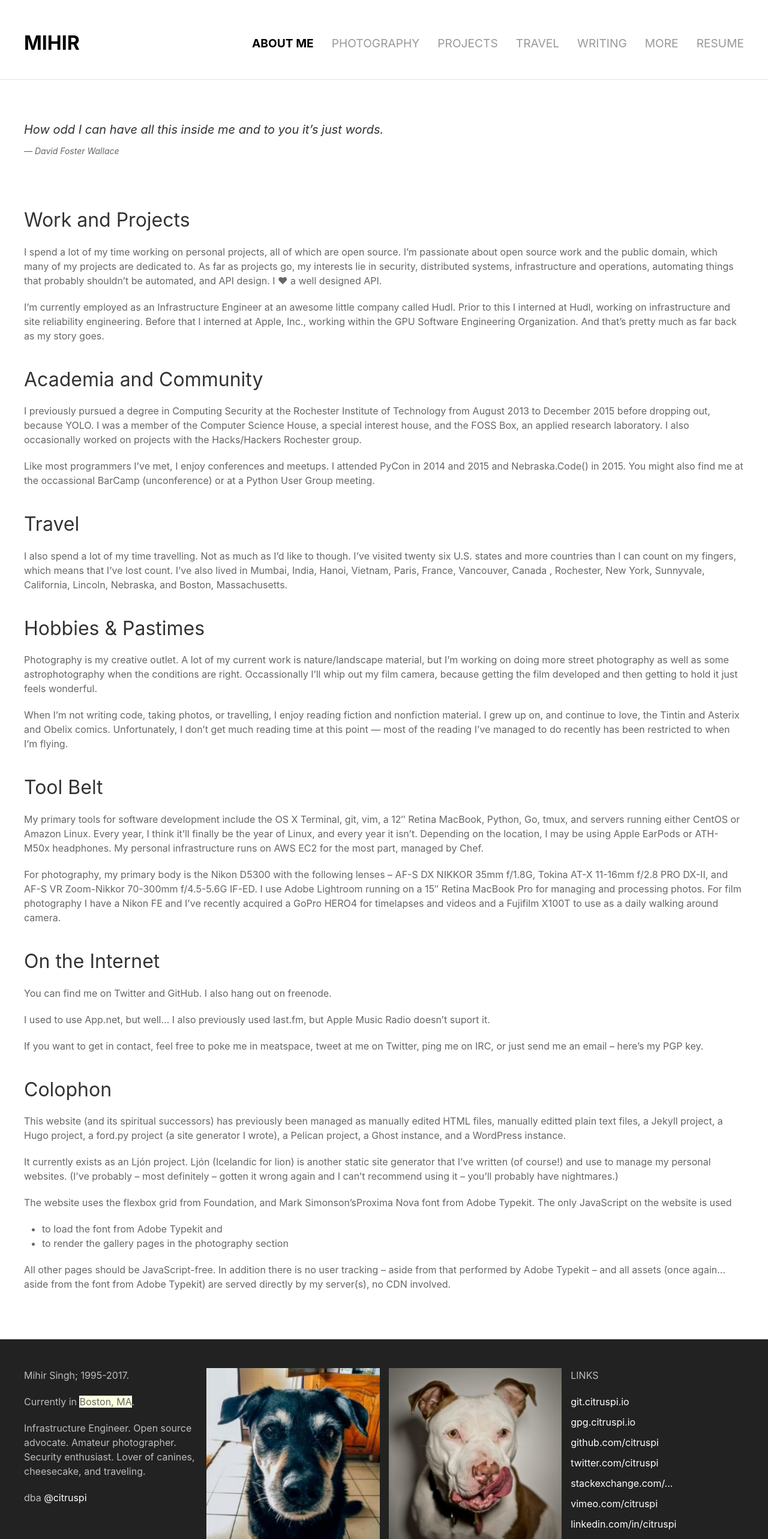
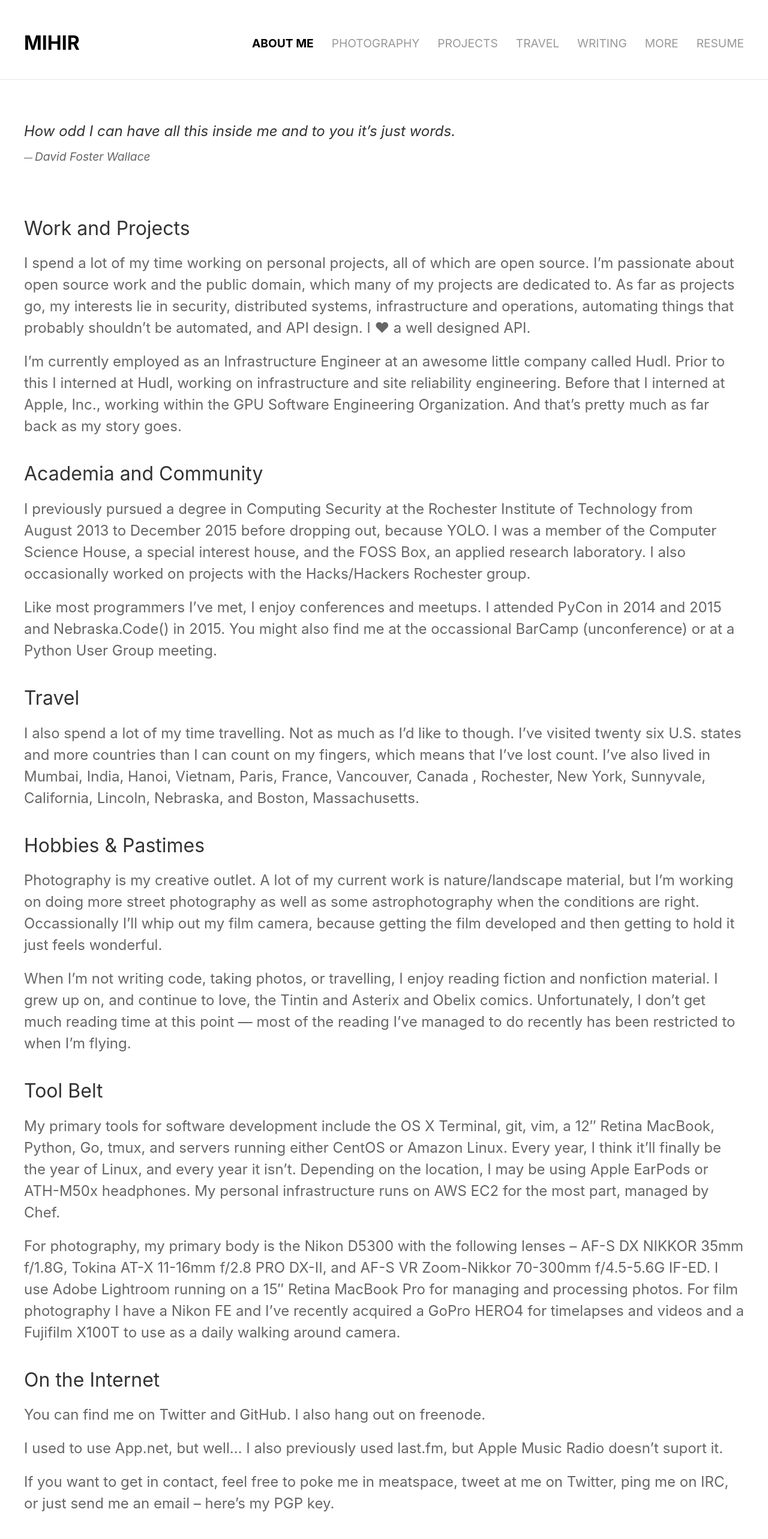
Before and after one commit to citruspi/com.mihirsingh.www, a Nuxt app: page /about in a window 1280 px wide. Shown: the top 2566 px of the page at 60% size. Built offline with nearby package versions, Linux system fonts and the light colour scheme.

Commit message:
Moved some templating and styling from the default layout to the Page component

```diff
--- /dev/null
+++ b/components/layouts/page.vue
@@ -0,0 +1,41 @@
+<template>
+    <div>
+        <TopBarMenu/>
+        <hr>
+        <div class="page">
+            <slot/>
+        </div>
+        <SiteFooter/>
+    </div>
+</template>
+
+<style scoped>
+.page {
+    padding: 3rem 0 5rem 0;
+}
+
+p {
+    font-size: 1.5rem;
+}
+
+cite {
+    font-size: 1.2rem;
+}
+
+
+li {
+    font-size: 1.4rem;
+}
+</style>
+
+<script>
+import TopBarMenu from '~/components/menu/topbar-menu'
+import SiteFooter from '~/components/footer'
+
+export default {
+    components: {
+        TopBarMenu,
+        SiteFooter
+    }
+}
+</script>
--- a/layouts/default.vue
+++ b/layouts/default.vue
@@ -1,28 +1,3 @@
 <template>
-    <div>
-        <TopBarMenu/>
-        <hr>
-        <div class="main-app">
-            <nuxt></nuxt>
-        </div>
-        <SiteFooter/>
-    </div>
+    <nuxt/>
 </template>
-
-<style scoped>
-.main-app {
-    padding: 3rem 0 5rem 0;
-}
-</style>
-
-<script>
-import TopBarMenu from '~/components/menu/topbar-menu'
-import SiteFooter from '~/components/footer'
-
-export default {
-    components: {
-        TopBarMenu,
-        SiteFooter
-    }
-}
-</script>
--- a/pages/about.vue
+++ b/pages/about.vue
@@ -1,4 +1,5 @@
 <template>
+<Page>
     <div class="uk-container">
         <blockquote cite="#">
             <p class="uk-margin-small-bottom">How odd I can have all this inside me and to you it’s just words.</p>
@@ -51,10 +52,16 @@
 
         <p>All other pages should be JavaScript-free. In addition there is no user tracking – aside from that performed by Adobe Typekit – and all assets (once again… aside from the font from Adobe Typekit) are served directly by my server(s), no CDN involved.</p>
     </div>
+</Page>
 </template>
 
 <script>
+import Page from '~/components/layouts/page'
+
 export default {
+    components: {
+        Page
+    },
     head () {
         return {
             title: 'About Me'
--- a/pages/index.vue
+++ b/pages/index.vue
@@ -1,10 +1,12 @@
 <template>
+    <Page>
         <div class="uk-container">
             <img src="/img/index-header.jpeg" width="100%"/>
             <h2 style="text-align: right;">مرحبا</h2>
             <h2>Olà. Ciao. Salut. Hello. नमस्ते. Guten tag. Hej. Salâm. Nǐ hǎo. こんにちは.</h2>
             <h2>I’m Mihir, that’s Beast, and this is my space on the Interwebs. It features <nuxt-link to="/photography">some photos I’ve taken</nuxt-link>, <nuxt-link to="/projects/">details about some projects I work on</nuxt-link>, <nuxt-link to="/travel/">my travel journal</nuxt-link>, and <nuxt-link to="/writing/">a couple blogs</nuxt-link>.</h2>
         </div>
+    </Page>
 </template>
 
 <style scoped>
@@ -14,7 +16,12 @@ a, a:hover {
 </style>
 
 <script>
+import Page from '~/components/layouts/page'
+
 export default {
+    components: {
+        Page
+    },
     head () {
         return {
             title: 'Hey!'
```
Lines whose indentation alone changed are shown as unchanged.
